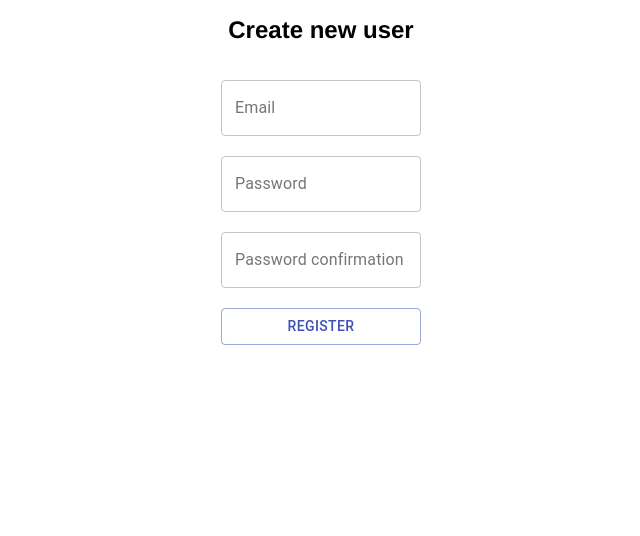
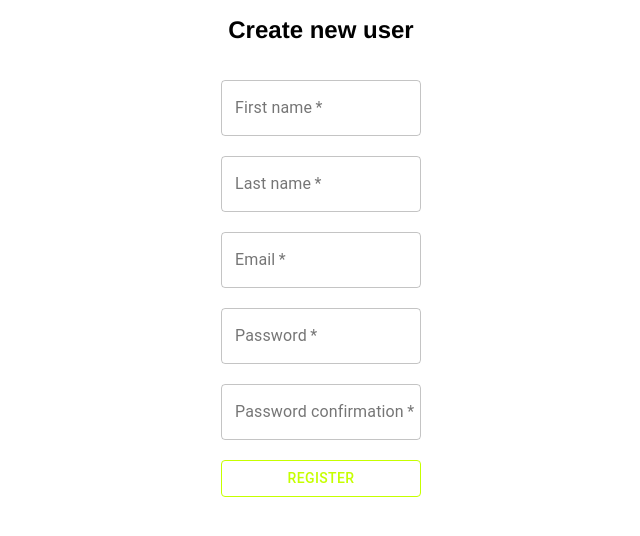
Before and after one commit to Lauvsnes1/Sellpoint, a Next.js app: page /users/register in a window 1280 px wide. Shown: the top 536 px of the page, without its empty margins (319-959 px from the left). Built offline with nearby package versions, Linux system fonts and the light colour scheme.

Commit message:
Oppdatert front-end registreringsside

```diff
--- a/pages/users/register.js
+++ b/pages/users/register.js
@@ -4,8 +4,15 @@ import { useRouter } from "next/router";
 import TextField from "@material-ui/core/TextField";
 import Button from "@material-ui/core/Button";
 
+const buttonStyle = {
+  color: "#C6FF00",
+  borderColor: "#C6FF00",
+};
+
 const Register = () => {
   const router = useRouter();
+  const [firstName, setFirstName] = useState("");
+  const [lastName, setLastName] = useState("");
   const [userName, setUsername] = useState("");
   const [password, setPassword] = useState("");
   const [passConf, setPassConf] = useState("");
@@ -58,6 +65,27 @@ const Register = () => {
       <form onSubmit={handleLogin}>
         <div className="textfield">
           <TextField
+            required
+            value={firstName}
+            onChange={({ target }) => setFirstName(target.value)}
+            id="outlined-required"
+            label="First name"
+            variant="outlined"
+          />
+        </div>
+        <div className="textfield">
+          <TextField
+            required
+            value={lastName}
+            onChange={({ target }) => setLastName(target.value)}
+            id="outlined-required"
+            label="Last name"
+            variant="outlined"
+          />
+        </div>
+        <div className="textfield">
+          <TextField
+            required
             value={userName}
             onChange={({ target }) => setUsername(target.value)}
             id="outlined-required"
@@ -67,6 +95,7 @@ const Register = () => {
         </div>
         <div className="textfield">
           <TextField
+            required
             value={password}
             onChange={({ target }) => setPassword(target.value)}
             id="outlined-password-input"
@@ -78,6 +107,7 @@ const Register = () => {
         </div>
         <div className="textfield">
           <TextField
+            required
             value={passConf}
             onChange={({ target }) => setPassConf(target.value)}
             id="outlined-password-confirmation-input"
@@ -88,7 +118,7 @@ const Register = () => {
           />
         </div>
         <div className="button">
-          <Button variant="outlined" color="primary" type="submit">
+          <Button style={buttonStyle} variant="outlined" type="submit">
             Register
           </Button>
         </div>
```
